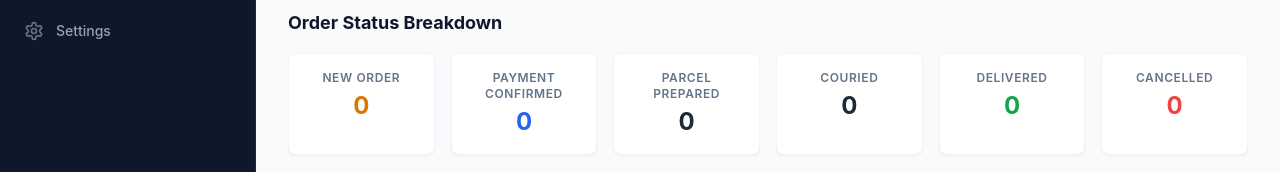
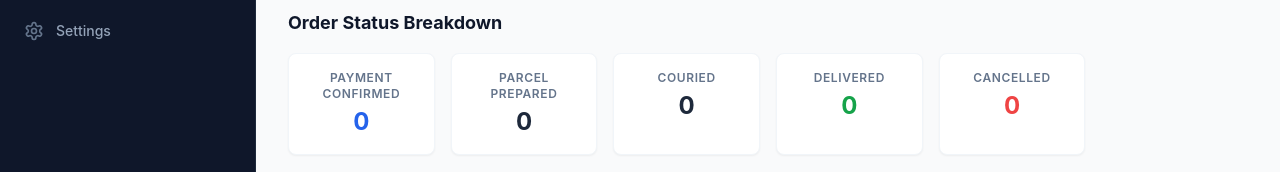
Before and after one commit to startup-digi-3119/New-folder, a Next.js app: page /admin in a window 1280 px wide. Shown: the part 294-466 px from the top of the page. Built offline with nearby package versions, Linux system fonts and the light colour scheme; no server answers; the database is empty.

Commit message:
Remove 'New Order' status - orders now start as 'Payment Confirmed'

```diff
--- a/app/admin/page.tsx
+++ b/app/admin/page.tsx
@@ -31,7 +31,7 @@ async function getDashboardData() {
 export default async function AdminDashboard() {
     const { products, orders } = await getDashboardData();
     const lowStockProducts = products.filter((p: any) => p.stock < 5);
-    const pendingOrders = orders.filter((o: any) => o.status === 'New Order');
+    const pendingOrders = orders.filter((o: any) => o.status === 'Payment Confirmed');
 
     const stats = [
         { label: 'Total Sales', value: `₹${orders.reduce((sum: number, o: any) => sum + o.totalAmount, 0).toFixed(2)}`, icon: ShoppingBag, color: 'text-blue-600', bg: 'bg-blue-100' },
@@ -39,7 +39,6 @@ export default async function AdminDashboard() {
     ];
 
     const statusCounts = {
-        'New Order': 0,
         'Payment Confirmed': 0,
         'Parcel Prepared': 0,
         'Couried': 0,
@@ -81,11 +80,10 @@ export default async function AdminDashboard() {
                     {Object.entries(statusCounts).map(([status, count]) => (
                         <div key={status} className="bg-white p-4 rounded-lg shadow-sm border border-slate-100 text-center hover:shadow-md transition-shadow">
                             <p className="text-xs font-semibold text-slate-500 uppercase tracking-wider mb-1">{status}</p>
-                            <p className={`text-2xl font-bold ${status === 'New Order' ? 'text-amber-600' :
-                                status === 'Payment Confirmed' ? 'text-blue-600' :
-                                    status === 'Delivered' ? 'text-green-600' :
-                                        status === 'Cancelled' ? 'text-red-500' :
-                                            'text-slate-800'
+                            <p className={`text-2xl font-bold ${status === 'Payment Confirmed' ? 'text-blue-600' :
+                                status === 'Delivered' ? 'text-green-600' :
+                                    status === 'Cancelled' ? 'text-red-500' :
+                                        'text-slate-800'
                                 }`}>
                                 {count}
                             </p>
@@ -117,7 +115,7 @@ export default async function AdminDashboard() {
                                         <td className="px-6 py-4 font-mono text-slate-600">#{order.id.slice(0, 8)}</td>
                                         <td className="px-6 py-4 font-medium text-slate-900">{order.customerName}</td>
                                         <td className="px-6 py-4">
-                                            <span className={`inline-flex items-center px-2.5 py-0.5 rounded-full text-xs font-medium ${order.status === 'New Order' ? 'bg-amber-100 text-amber-800' :
+                                            <span className={`inline-flex items-center px-2.5 py-0.5 rounded-full text-xs font-medium ${order.status === 'Payment Confirmed' ? 'bg-indigo-100 text-indigo-800' :
                                                 order.status === 'Shipped' ? 'bg-blue-100 text-blue-800' :
                                                     order.status === 'Delivered' ? 'bg-green-100 text-green-800' :
                                                         'bg-gray-100 text-gray-800'
--- a/app/api/orders/route.ts
+++ b/app/api/orders/route.ts
@@ -78,7 +78,7 @@ export async function POST(request: Request) {
                 JSON.stringify(order.shippingAddress),
                 order.totalAmount,
                 order.shippingCost || 0,
-                'New Order'
+                'Payment Confirmed'
             ]);
 
             for (const item of order.items) {
--- a/components/AdminOrderList.tsx
+++ b/components/AdminOrderList.tsx
@@ -101,7 +101,6 @@ export default function AdminOrderList({ orders: initialOrders }: { orders: Orde
 
     const getStatusColor = (status: string) => {
         switch (status) {
-            case 'New Order': return 'bg-blue-100 text-blue-800';
             case 'Payment Confirmed': return 'bg-indigo-100 text-indigo-800';
             case 'Parcel Prepared': return 'bg-amber-100 text-amber-800';
             case 'Couried': return 'bg-purple-100 text-purple-800';
@@ -145,7 +144,6 @@ export default function AdminOrderList({ orders: initialOrders }: { orders: Orde
                         className="w-full px-3 py-2 border border-gray-300 rounded-md text-sm focus:ring-indigo-500 focus:border-indigo-500"
                     >
                         <option value="All">All Statuses</option>
-                        <option value="New Order">New Order</option>
                         <option value="Payment Confirmed">Payment Confirmed</option>
                         <option value="Parcel Prepared">Parcel Prepared</option>
                         <option value="Couried">Couried</option>
@@ -252,7 +250,6 @@ export default function AdminOrderList({ orders: initialOrders }: { orders: Orde
                                                     onChange={(e) => handleStatusChange(order.id, e.target.value)}
                                                     className="block w-full pl-3 pr-8 py-1 text-xs border-gray-300 focus:outline-none focus:ring-indigo-500 focus:border-indigo-500 rounded-md"
                                                 >
-                                                    <option value="New Order">New Order</option>
                                                     <option value="Payment Confirmed">Payment Confirmed</option>
                                                     <option value="Parcel Prepared">Parcel Prepared</option>
                                                     <option value="Couried">Couried</option>
@@ -260,7 +257,7 @@ export default function AdminOrderList({ orders: initialOrders }: { orders: Orde
                                                     <option value="Cancelled">Cancelled</option>
                                                 </select>
 
-                                                {order.status !== 'New Order' && order.status !== 'Cancelled' && (
+                                                {order.status !== 'Cancelled' && (
                                                     <div className="flex gap-2">
                                                         <button
                                                             onClick={() => generateInvoice(order)}
--- a/lib/types.ts
+++ b/lib/types.ts
@@ -45,7 +45,7 @@ export interface Order {
     items: OrderItem[];
     totalAmount: number;
     shippingCost: number;
-    status: 'New Order' | 'Payment Confirmed' | 'Parcel Prepared' | 'Couried' | 'Delivered' | 'Cancelled';
+    status: 'Payment Confirmed' | 'Parcel Prepared' | 'Couried' | 'Delivered' | 'Cancelled';
     transactionId: string;
     razorpayOrderId?: string;
     razorpayPaymentId?: string;
```
